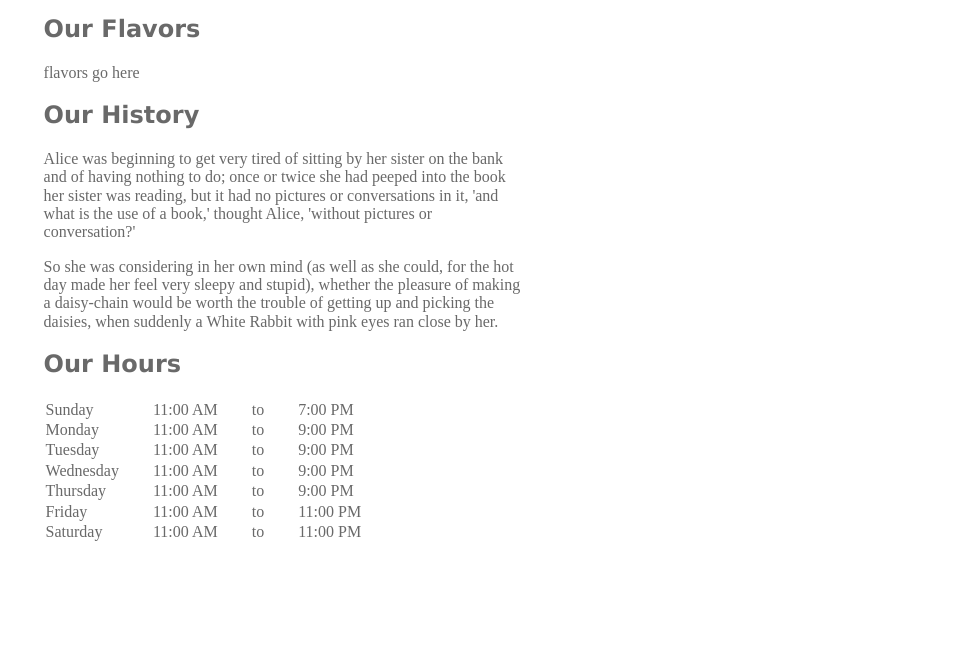
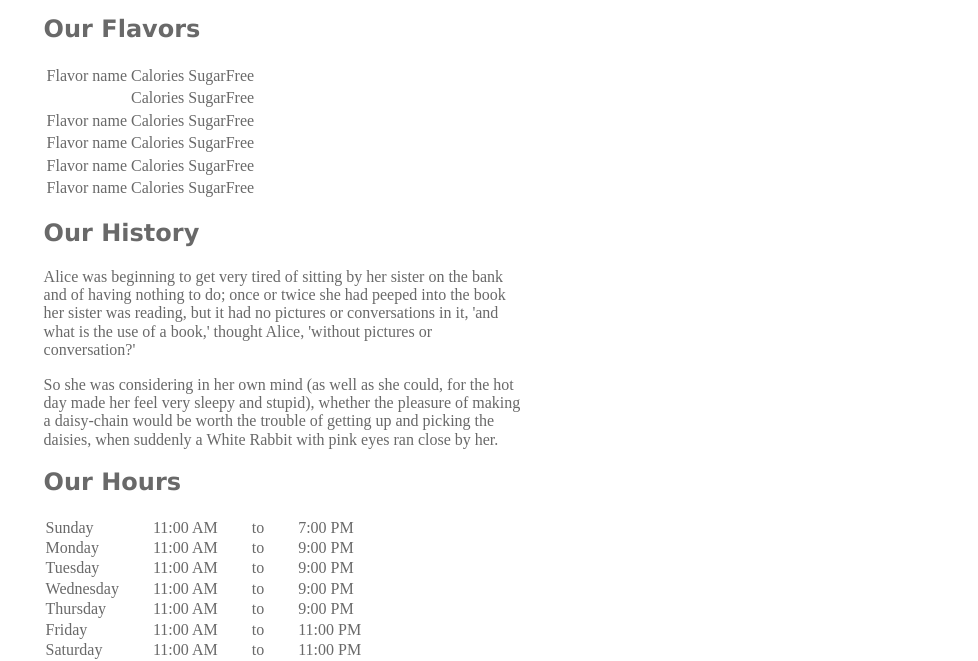
Before and after one commit to tuningmind-tiy/wk-01-betty, a plain HTML site: page index.html in a window 1280 px wide. Shown: the part 845-1506 px from the top of the page, without its empty margins (302-1280 px from the left). Before the commit the page ends 1417 px from the top, so only its background shows below. Drawn offline with Linux system fonts and the light colour scheme.

Commit message:
feat(task) Build table for flavors

```diff
--- a/index.html
+++ b/index.html
@@ -38,7 +38,81 @@
           <div id="flavors"> <!--flavors-->
             <h2>Our Flavors</h2>
             <table>
-              flavors go here
+              <tr>
+                <td>
+                  Flavor name
+                </td>
+                <td>
+                  Calories
+                </td>
+                <td>
+                  SugarFree
+                </td>
+              </tr>
+              <tr>
+                <td>
+                  <a href="">
+                  </a>
+                </td>
+                <td>
+                  Calories
+                </td>
+                <td>
+                  SugarFree
+                </td>
+              </tr>
+              <tr>
+                <td>
+                  <a href="">
+                  </a>
+                  Flavor name
+                </td>
+                <td>
+                  Calories
+                </td>
+                <td>
+                  SugarFree
+                </td>
+              </tr>
+              <tr>
+                <td>
+                  <a href="">
+                  </a>
+                  Flavor name
+                </td>
+                <td>
+                  Calories
+                </td>
+                <td>
+                  SugarFree
+                </td>
+              </tr>
+              <tr>
+                <td>
+                  <a href="">
+                  </a>
+                  Flavor name
+                </td>
+                <td>
+                  Calories
+                </td>
+                <td>
+                  SugarFree
+                </td>
+              </tr>
+              <tr>
+                <td>
+                  <a href="">
+                  </a>
+                  Flavor name
+                </td>
+                <td>
+                  Calories
+                </td>
+                <td>
+                  SugarFree
+                </td>
+              </tr>
             </table>
           </div> <!--end flavors-->
           <div id="flavors"> <!--history-->
--- a/styles/main.css
+++ b/styles/main.css
@@ -31,7 +31,7 @@ img {
   width: 60px;
   position: absolute;
   border-radius: 50%;
-  border: 8px solid tan;
+  border: 8px solid white;
   margin-left: 10em;
   margin-top: -40px;
 }
```
